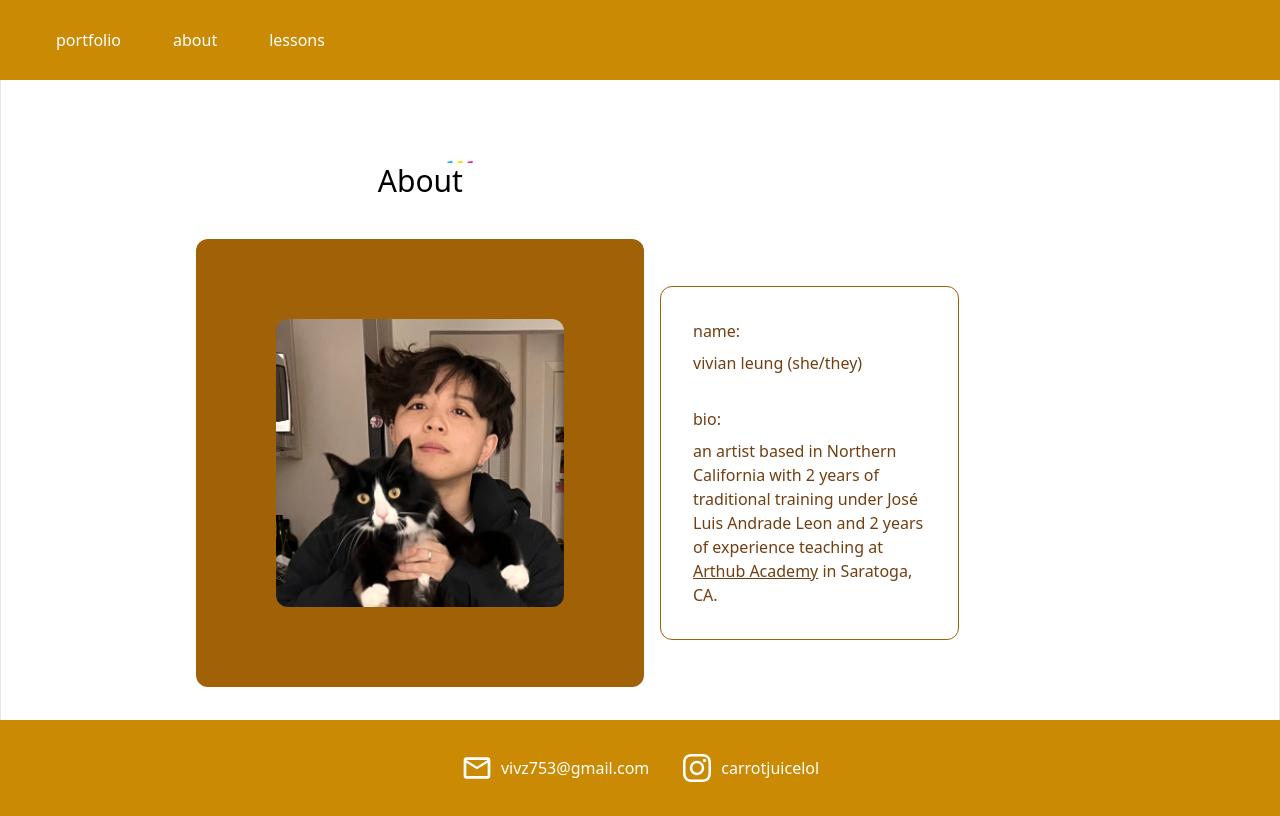
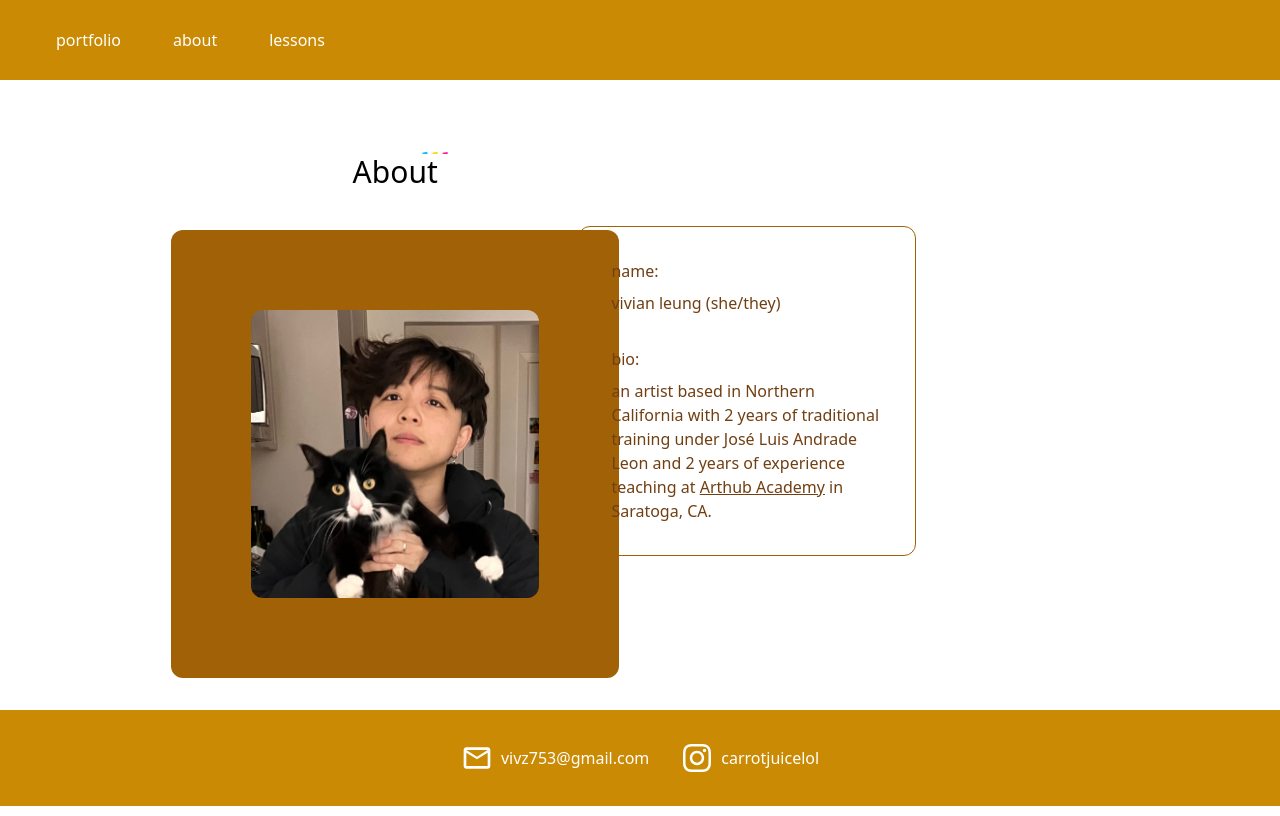
Before and after one commit to vivz753/vleung.art, a Next.js app in the folder vleung.art/: page /about in a window 1280 px wide. Built offline with nearby package versions, Linux system fonts and the light colour scheme.

Commit message:
Move padding responsibility to individual pages

```diff
--- a/vleung.art/pages/about.tsx
+++ b/vleung.art/pages/about.tsx
@@ -5,17 +5,17 @@ import Image from "next/image"
 
 const About: NextPage = () => {
   return (
-    <div className=" flex h-full justify-center p-8 md:px-12 xl:px-20 pb-24 pt-[80px] border">
-      <div className="py-4 sm:py-8 grid w-full grid-flow-row items-center justify-center gap-4 rounded-xl md:grid-cols-5 lg:w-3/4 lg:grid-cols-4 lg:gap-10">
-        <div className="justify-centeer flex flex-col items-center md:col-span-2">
-          <Rainbow />
-          <span className="text-3xl">About</span>
-        </div>
-        <div className="grid gap-10 md:col-span-5 md:grid-cols-5 lg:col-span-4 lg:grid-cols-4">
-          <div className="flex items-center justify-center md:col-span-2">
+    <div className="flex h-full min-h-screen items-center justify-center pb-24 pt-[72px] md:px-12 xl:px-20">
+      <div className="grid w-full grid-flow-row items-center justify-center gap-4 rounded-xl p-4 sm:p-8 md:grid-cols-5 lg:w-3/4 lg:gap-10">
+        <div className="grid gap-10 md:col-span-5 md:grid-cols-5">
+          <div className="flex flex-col items-center justify-center gap-4 md:col-span-2 lg:gap-10">
+            <div className="flex flex-col items-center justify-center md:col-span-2">
+              <Rainbow />
+              <span className="text-3xl">About</span>
+            </div>
             <SelfPortrait />
           </div>
-          <div className="flex items-center md:col-span-3 lg:col-span-2">
+          <div className="flex items-center md:col-span-3">
             <BioCard />
           </div>
         </div>
--- a/vleung.art/pages/index.tsx
+++ b/vleung.art/pages/index.tsx
@@ -48,7 +48,7 @@ const Home: NextPage = () => {
         <meta name="description" content="Oil painter, digital artist, cat lover." />
         <link rel="icon" href="/images/rainbows/rainbow-blue-svgrepo-com.svg" />
       </Head>
-      <div className="flex h-full w-full flex-row pb-24 pt-[80px]">
+      <div className="flex h-full min-h-screen w-full flex-row pb-24 pt-[72px]">
         {/* Categories */}
         <div className="hidden flex-col sm:w-[320px] lg:flex">
           <div className="sticky top-0 flex flex-col items-center justify-start gap-8 p-20">
@@ -113,9 +113,9 @@ const Home: NextPage = () => {
         {/* Galleries */}
         <div className="flex h-full w-full items-center justify-center p-4 sm:p-8">
           <div className="flex w-full flex-col items-center gap-4 lg:gap-10">
-            <div className="flex flex-col">
-            <Rainbow />
-            <span className="text-3xl">Portfolio</span>
+            <div className="flex flex-col items-center">
+              <Rainbow />
+              <span className="text-3xl">Portfolio</span>
             </div>
             <div className="flex h-full w-full flex-col justify-center gap-5 rounded-xl bg-yellow-700 p-4 pb-8 sm:p-8 lg:p-16">
               <h1 id="traditional" className="my-8 text-center text-3xl text-white lg:mb-12 lg:text-left">
--- a/vleung.art/pages/lessons.tsx
+++ b/vleung.art/pages/lessons.tsx
@@ -4,11 +4,19 @@ import Rainbow from "../src/components/core/Rainbow"
 
 const Home: NextPage = () => {
   return (
-    <div className="flex h-full min-h-screen w-full flex-col  pb-24 pt-[80px]">
-      <div className="flex flex-col items-center justify-center gap-4 p-4 sm:p-8 lg:gap-10">
-        <div className="flex flex-col items-center">
-          <Rainbow />
-          <span className="text-3xl">Lessons</span>
+    <div className="mb-24 mt-[72px] flex h-full w-full flex-col items-center justify-center gap-4 rounded-xl p-8">
+      <div className="flex flex-col items-center">
+        <Rainbow />
+        <span className="text-3xl">Lessons</span>
+      </div>
+      <div className="flex w-full flex-wrap items-center gap-8 rounded-xl border border-yellow-700 p-8 text-yellow-900 lg:w-3/4 lg:gap-16">
+        <div className="relative flex h-96 w-full rounded-lg lg:w-1/3">
+          <Image
+            src="/images/lessons/vivian-painting.jpg"
+            alt="Vivian instructing oil painting"
+            fill
+            style={{ objectFit: "contain" }}
+          />
         </div>
         <div className="flex w-full flex-wrap items-center gap-8 rounded-xl border border-yellow-700 p-8 text-yellow-900 lg:w-3/4 lg:gap-16">
           <div className="relative flex h-96 w-full rounded-lg lg:w-1/3">
--- a/vleung.art/src/components/layout/index.tsx
+++ b/vleung.art/src/components/layout/index.tsx
@@ -43,7 +43,7 @@ const Footer: FC = () => {
 
 const Layout: FC<React.PropsWithChildren> = ({ children }) => {
   return (
-    <div className="relative flex w-full flex-col overflow-auto">
+    <div className="relative flex w-full flex-col">
       <Header />
       <Footer />
       <div className="flex h-full min-h-screen">{children}</div>
```
Also changed, not shown: 1 other file (tests, documents, lock files or other folders).
